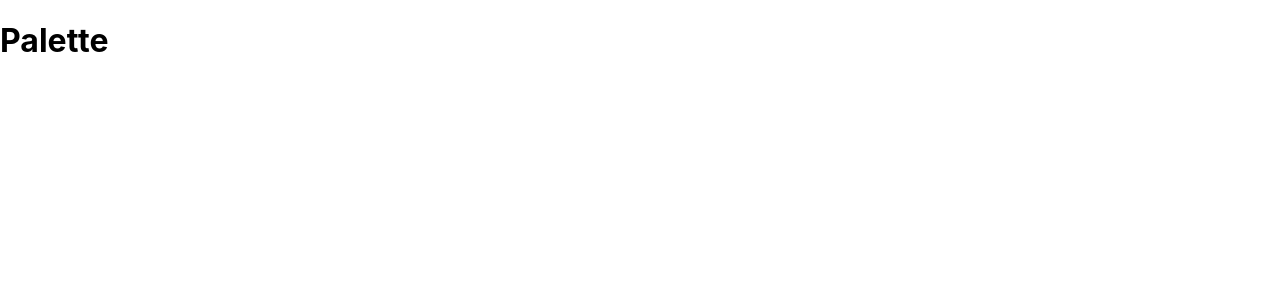
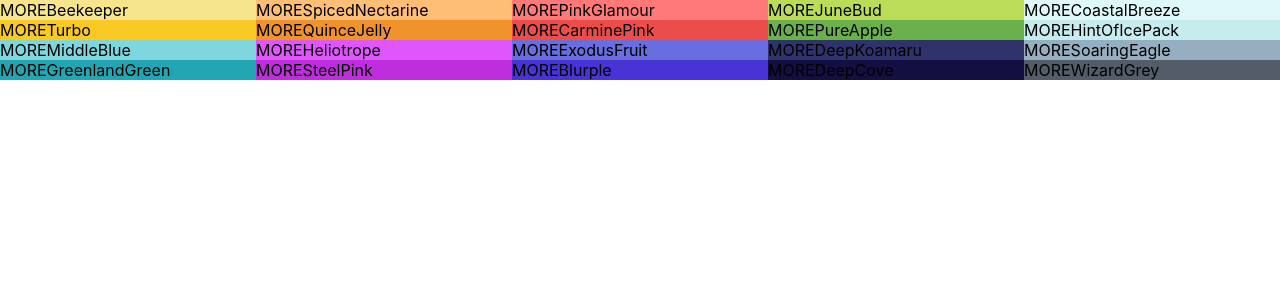
Before and after one commit to richtrunzo/azul-color-picker, a React (Create React App) app: page / in a window 1280 px wide. Shown: the top 300 px of the page. Built offline with nearby package versions, Linux system fonts and the light colour scheme.

Commit message:
Created color box page and began adding colors.

```diff
--- /dev/null
+++ b/src/Pallete.css
@@ -0,0 +1,3 @@
+.palette {
+
+}
--- /dev/null
+++ b/src/color-box.js
@@ -0,0 +1,13 @@
+import React, {useState} from 'react';
+import "./colorbox.css";
+
+function ColorBox(props) {
+  return (
+    <div style={{ background: props.background }} className="ColorBox">
+      <span>MORE</span>
+      <span>{props.name}</span>
+    </div>
+  )
+}
+
+export default ColorBox
--- /dev/null
+++ b/src/colorbox.css
@@ -0,0 +1,9 @@
+.ColorBox {
+  width: 20%;
+  height: 20%;
+  margin: 0 auto;
+  display: inline-block;
+  position: relative;
+  cursor: pointer;
+
+}
--- a/src/pallette.js
+++ b/src/pallette.js
@@ -1,11 +1,17 @@
 import React from 'react';
+import ColorBox from './color-box';
+import "./Pallete.css";
 
 
-function Palette(){
-  return <div className="palette">
+function Palette(props){
+
+const colorBoxes = props.colors.map(color => {
+  return <ColorBox background={color.color} name={color.name} />
+})
+
+return <div className="palette">
           <div className="palette-colors">
-            <h1>Palette</h1>
-
+          {colorBoxes}
           </div>
 
         </div>
```
